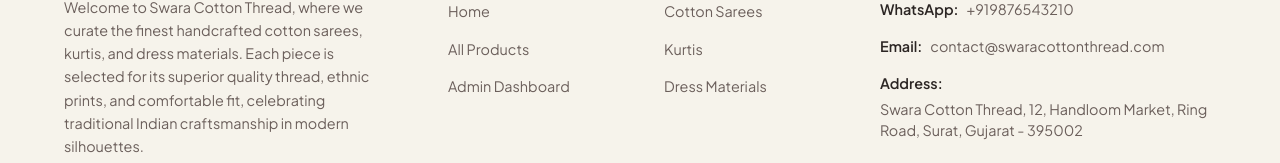
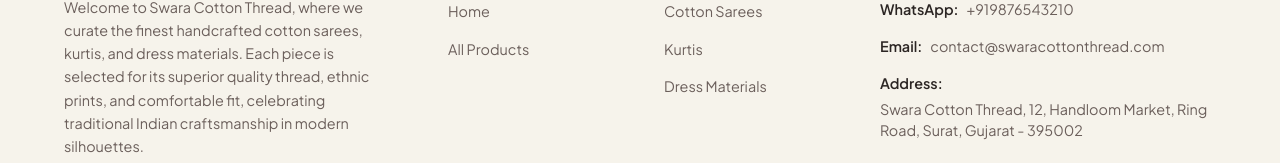
Before and after one commit to akash19-ak/Swara-Cotton-Thread, a React app in the folder frontend/: page / in a window 1280 px wide. Shown: the part 3747-3910 px from the top of the page. Built offline with nearby package versions, Linux system fonts and the light colour scheme; no server answers; the HTML template or start-up script is replaced by a standard one.

Commit message:
admin dashboard hidden in footer

```diff
--- a/frontend/src/components/Footer.jsx
+++ b/frontend/src/components/Footer.jsx
@@ -25,7 +25,7 @@
           <ul className="footer-links">
             <li><Link to="/">Home</Link></li>
             <li><Link to="/products">All Products</Link></li>
-            <li><Link to="/admin/dashboard">Admin Dashboard</Link></li>
+            {/* <li><Link to="/admin/dashboard">Admin Dashboard</Link></li> */}
           </ul>
         </div>
 
```
